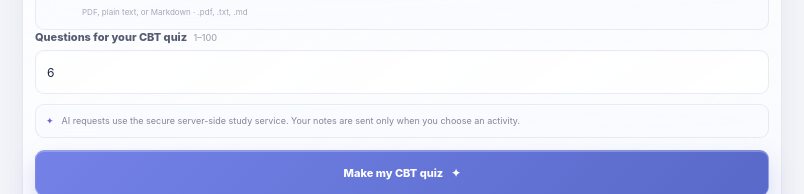
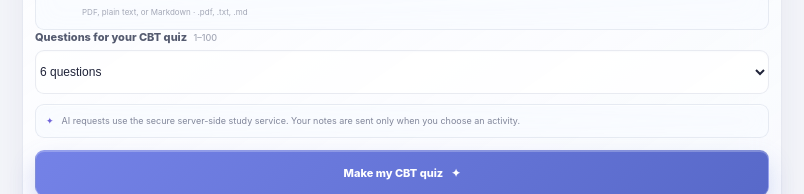
Before and after one commit to KEN001-Z/FUN, a website: page create.html in a window 1280 px wide. Shown: the part 606-800 px from the top of the page, 238-1042 px from the left. Drawn offline with Linux system fonts and the light colour scheme.

Commit message:
Use dropdown for CBT question count
Co-authored-by: Copilot <223556219+Copilot@users.noreply.github.com>

```diff
--- a/app.js
+++ b/app.js
@@ -113,6 +113,7 @@ class FlashcardApp {
     };
 
     this.restoreDeck();
+    this.populateQuestionCountOptions();
     this.bindEvents();
     this.renderGreeting();
     this.renderPracticeHistory();
@@ -139,6 +140,19 @@ class FlashcardApp {
     } catch (error) {
       console.warn("Couldn't restore the current flashcard deck.", error);
     }
+  }
+
+  populateQuestionCountOptions() {
+    const select = this.elements.questionCountInput;
+    if (!select) return;
+
+    for (let count = 1; count <= 100; count += 1) {
+      const option = document.createElement("option");
+      option.value = String(count);
+      option.textContent = `${count} ${count === 1 ? "question" : "questions"}`;
+      select.append(option);
+    }
+    select.value = "6";
   }
 
   saveDeck() {
--- a/create.html
+++ b/create.html
@@ -37,7 +37,7 @@
             <textarea id="material-input" class="text-input notes-input" rows="5" placeholder="Paste class notes here for questions tailored to what you're studying…"></textarea>
             <div id="materials"><label class="upload-zone"><span class="upload-icon" aria-hidden="true">↑</span><span><strong>Choose a file</strong> or drop it here</span><span class="upload-types">PDF, plain text, or Markdown · .pdf, .txt, .md</span><input class="visually-hidden" id="file-input" type="file" accept=".pdf,.txt,.md,application/pdf,text/plain,text/markdown"></label></div>
             <label class="field-label" for="question-count">Questions for your CBT quiz <span class="optional-label">1–100</span></label>
-            <input id="question-count" class="text-input" type="number" min="1" max="100" step="1" value="6" inputmode="numeric">
+            <select id="question-count" class="text-input" aria-label="Number of CBT questions"></select>
             <div class="ai-service-note"><span class="ai-service-icon" aria-hidden="true">✦</span><p>AI requests use the secure server-side study service. Your notes are sent only when you choose an activity.</p></div>
             <button class="generate-button" id="generate-button" type="button"><span class="button-label">Make my CBT quiz</span> <span aria-hidden="true">✦</span></button>
             <div class="ai-secondary-actions"><button class="secondary-ai-button" id="flashcards-button" type="button">Make flashcards</button><button class="secondary-ai-button" id="study-plan-button" type="button">Build a study plan</button></div>
```
